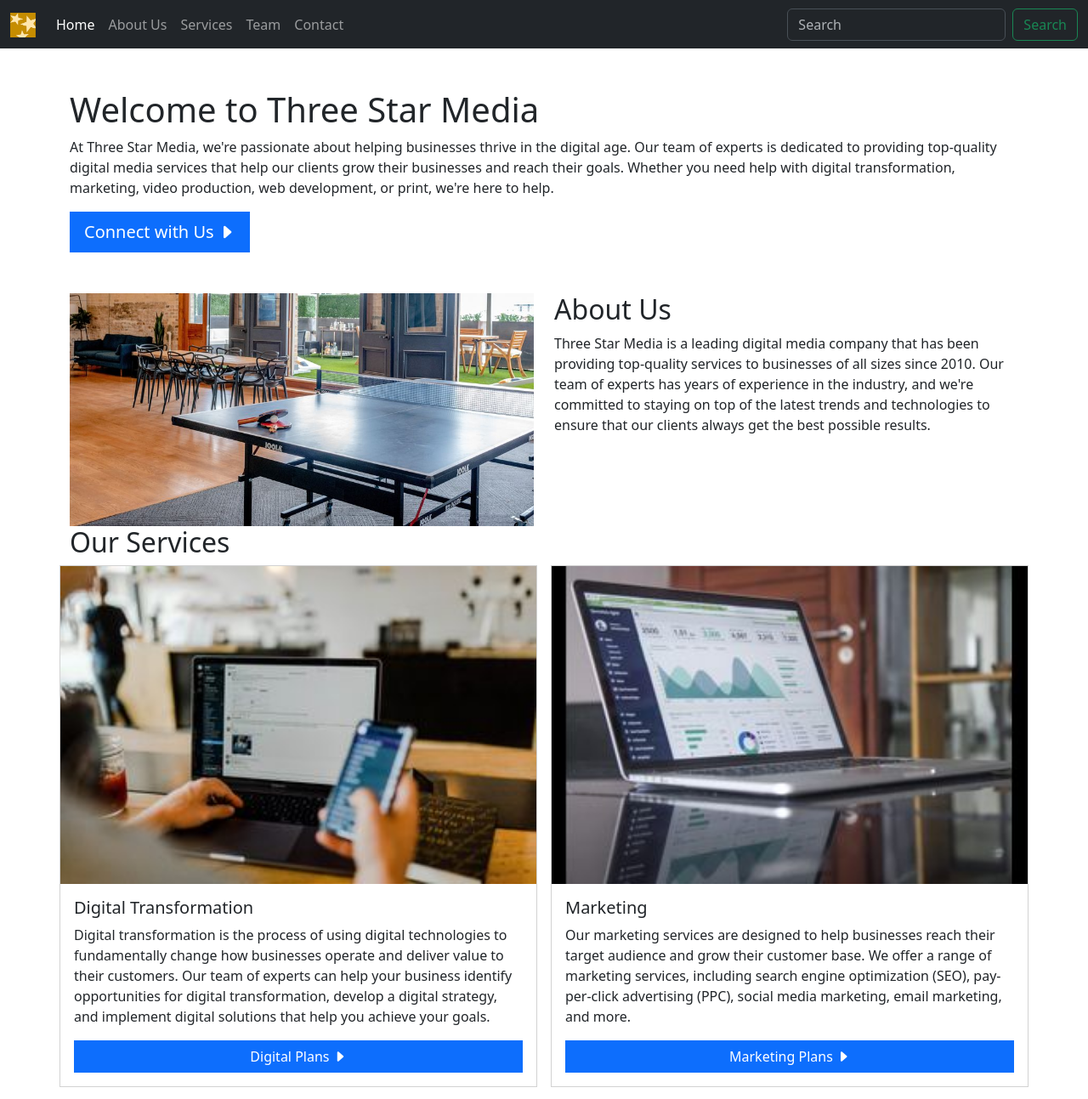
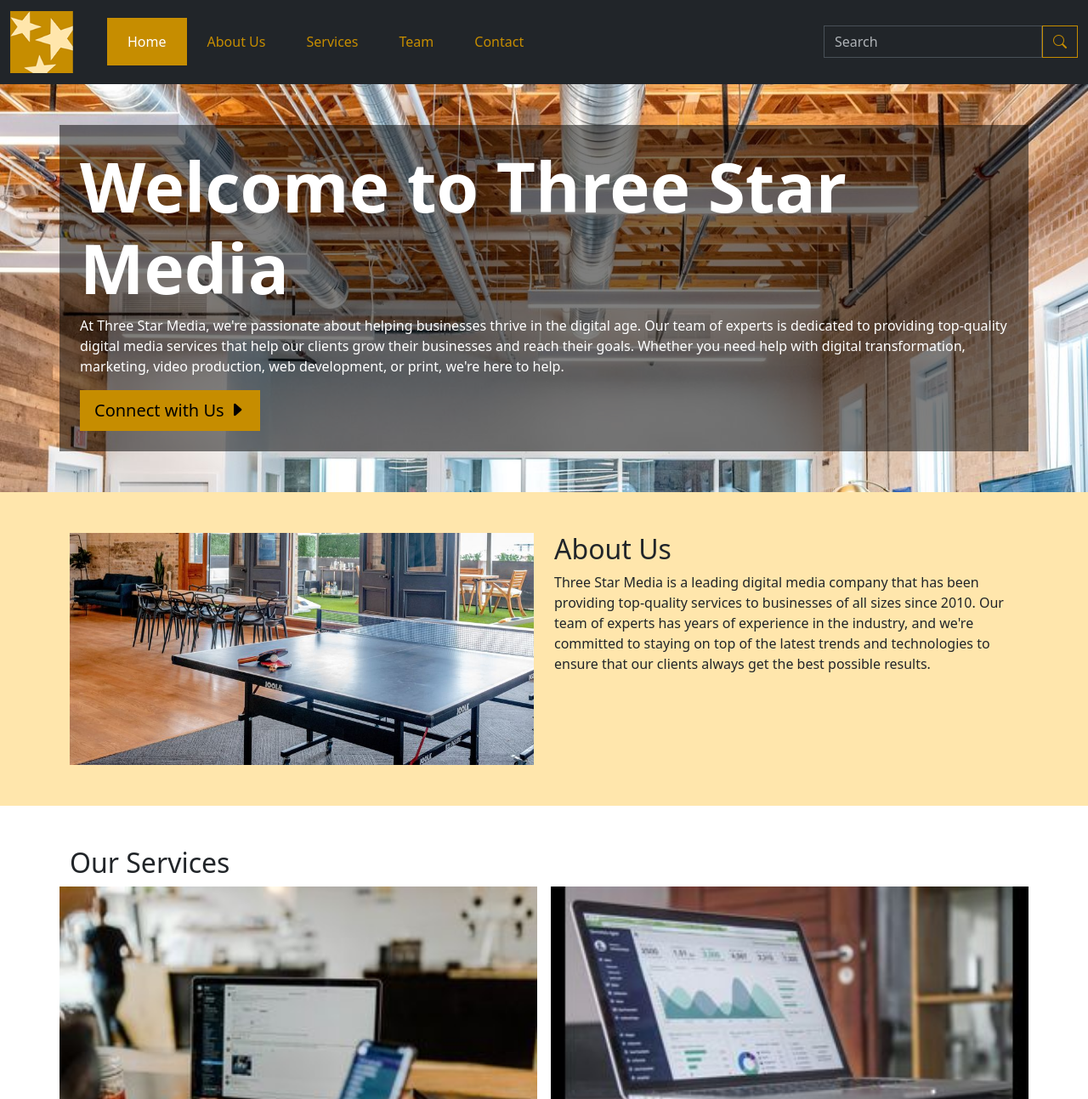
Before and after one commit to karlinvillasis/mtm6201-week10-bootstrap-030, a plain HTML site: page index.html in a window 1280 px wide. Shown: the top 1293 px of the page at 85% size. Drawn offline with nearby package versions, Linux system fonts and the light colour scheme.

Commit message:
completes the demo

```diff
--- a/css/main.css
+++ b/css/main.css
@@ -0,0 +1,96 @@
+:root {
+    --bs-primary-rgb: 198,141,0;
+    --bs-emphasis-color-rgb: 198,141,0;
+    --color-primary-hex: #C68D00;
+    --bs-primary-bg-subtle: #FFE6AC;
+    --bs-link-color-rgb: 198,141,0;
+}
+
+/* --------- General Styles ---------- */
+img, object {
+    max-width: 100%;
+    height: auto;
+    object-fit: cover;
+}
+
+/* --------- Header ---------- */
+.nav-link {
+    color: rgb(var(--bs-primary-rgb));
+}
+
+/* --------- Buttons ---------- */
+
+.btn-outline-primary {
+    --bs-btn-color: var(--color-primary-hex);
+    --bs-btn-border-color: var(--color-primary-hex);
+    --bs-btn-hover-bg: var(--color-primary-hex);
+    --bs-btn-hover-border-color: var(--color-primary-hex);
+}
+
+.btn-primary {
+    --bs-btn-color: black;
+    --bs-btn-bg: var(--color-primary-hex);
+    --bs-btn-border-color: var(--color-primary-hex);
+    --bs-btn-hover-color: #fff;
+    --bs-btn-hover-bg: var(--color-primary-hex);
+    --bs-btn-hover-border-color: var(--color-primary-hex);
+    --bs-btn-focus-shadow-rgb: 49,132,253;
+    --bs-btn-active-color: #fff;
+    --bs-btn-active-bg: #0a58ca;
+    --bs-btn-active-border-color: #0a53be;
+    --bs-btn-active-shadow: inset 0 3px 5px rgba(0, 0, 0, 0.125);
+    --bs-btn-disabled-color: #fff;
+    --bs-btn-disabled-bg: #0d6efd;
+    --bs-btn-disabled-border-color: #0d6efd;
+}
+
+
+/* --------- Hero Section ---------- */
+
+.hero {
+    background-image: url('../img/main-banner.jpg');
+    background-repeat: no-repeat;
+    background-size: cover;
+}
+
+.hero .container {
+    background: rgba(0,0,0,0.5) !important;
+}
+
+/* --------- Vision Section ---------- */
+.vision {
+    background-image: url('../img/vision.jpg');
+    background-repeat: no-repeat;
+    background-size: cover;
+}
+
+.btn-dark {
+    --bs-btn-color: #fff;
+    --bs-btn-bg: #212529;
+    --bs-btn-border-color: var(--color-primary-hex);
+    --bs-btn-hover-color: var(--color-primary-hex);
+    /* --bs-btn-hover-bg: #424649; */
+    --bs-btn-hover-border-color: #373b3e;
+    --bs-btn-focus-shadow-rgb: 66,70,73;
+    --bs-btn-active-color: #fff;
+    --bs-btn-active-bg: #4d5154;
+    --bs-btn-active-border-color: #373b3e;
+    --bs-btn-active-shadow: inset 0 3px 5px rgba(0, 0, 0, 0.125);
+    --bs-btn-disabled-color: #fff;
+    --bs-btn-disabled-bg: #212529;
+    --bs-btn-disabled-border-color: #212529;
+}
+
+.table-primary {
+    --bs-table-color: #000;
+    --bs-table-bg: var(--bs-primary-bg-subtle);
+    --bs-table-border-color: #bacbe6;
+    --bs-table-striped-bg: #c5d7f2;
+    --bs-table-striped-color: #000;
+    --bs-table-active-bg: #bacbe6;
+    --bs-table-active-color: #000;
+    --bs-table-hover-bg: #bfd1ec;
+    --bs-table-hover-color: #000;
+    color: var(--bs-table-color);
+    border-color: var(--bs-table-border-color);
+}
--- a/index.html
+++ b/index.html
@@ -16,7 +16,7 @@
         <nav class="navbar navbar-expand-md bg-dark" data-bs-theme="dark">
             <div class="container-fluid">
                 <a class="navbar-brand" href="#">
-                    <img class="img-fluid" src="img/logo.png" alt="Bootstrap" width="30" height="24">
+                    <img class="img-fluid w-75" src="img/logo.png" alt="Bootstrap">
                 </a>
               <button class="navbar-toggler" type="button" data-bs-toggle="collapse" data-bs-target="#navbarSupportedContent" aria-controls="navbarSupportedContent" aria-expanded="false" aria-label="Toggle navigation">
                 <span class="navbar-toggler-icon"></span>
@@ -24,40 +24,40 @@
               <div class="collapse navbar-collapse" id="navbarSupportedContent">
                 <ul class="navbar-nav me-auto mb-2 mb-lg-0">
                   <li class="nav-item">
-                    <a class="nav-link active" aria-current="page" href="#top">Home</a>
+                    <a class="nav-link active bg-primary py-3 px-4" aria-current="page" href="#top">Home</a>
                   </li>
                   <li class="nav-item">
-                    <a class="nav-link" href="#about">About Us</a>
+                    <a class="nav-link py-3 px-4" href="#about">About Us</a>
                   </li>
                   <li class="nav-item">
-                    <a class="nav-link" href="#services">Services</a>
+                    <a class="nav-link py-3 px-4" href="#services">Services</a>
                   </li>
                   <li class="nav-item">
-                    <a class="nav-link" href="#team">Team</a>
+                    <a class="nav-link py-3 px-4" href="#team">Team</a>
                   </li>
                   <li class="nav-item">
-                    <a class="nav-link" href="#contact">Contact</a>
+                    <a class="nav-link py-3 px-4" href="#contact">Contact</a>
                   </li>
 
                 </ul>
                 <form class="d-flex" role="search">
-                  <input class="form-control me-2" type="search" placeholder="Search" aria-label="Search">
-                  <button class="btn btn-outline-success" type="submit">Search</button>
+                  <input class="form-control rounded-0" type="search" placeholder="Search" aria-label="Search">
+                  <button class="btn btn-outline-primary rounded-0" type="submit"><i class="bi bi-search"></i></button>
                 </form>
               </div>
             </div>
           </nav>
     </header>
     <main>
-        <section class="hero container-fluid my-5" role="banner">
-            <div class="container">
-                <h1>Welcome to Three Star Media</h1>
-                <p>At Three Star Media, we're passionate about helping businesses thrive in the digital age. Our team of experts is dedicated to providing top-quality digital media services that help our clients grow their businesses and reach their goals. Whether you need help with digital transformation, marketing, video production, web development, or print, we're here to help.</p>
+        <section class="hero container-fluid py-5" role="banner">
+            <div class="container bg-black p-4">
+                <h1 class="display-1 text-white fw-bold">Welcome to Three Star Media</h1>
+                <p class="text-white">At Three Star Media, we're passionate about helping businesses thrive in the digital age. Our team of experts is dedicated to providing top-quality digital media services that help our clients grow their businesses and reach their goals. Whether you need help with digital transformation, marketing, video production, web development, or print, we're here to help.</p>
                 <button type="button" class="btn btn-primary btn-lg rounded-0">Connect with Us <i class="bi bi-caret-right-fill"></i></button>
             </div>
         </section>
 
-        <section id="about" class="about container-fluid">
+        <section id="about" class="about container-fluid bg-primary-subtle py-5">
             <div class="container">
                 <div class="row">
                     <div class="col-md">
@@ -71,77 +71,77 @@
             </div>
         </section>
 
-        <section class="services container" id="services">
+        <section class="services container py-5" id="services">
             <h2>Our Services</h2>
             <div class="row gap-3 pb-3">
-                <div class="card col-md px-0 rounded-0">
+                <div class="card col-md px-0 rounded-0 border-0">
                     <img src="img/digital.jpg" class="card-img-top rounded-0" alt="back view of a person reading on his laptop and mobile">
-                    <div class="card-body">
+                    <div class="card-body bg-primary-subtle">
                       <h5 class="card-title">Digital Transformation</h5>
                       <p class="card-text">Digital transformation is the process of using digital technologies to fundamentally change how businesses operate and deliver value to their customers. Our team of experts can help your business identify opportunities for digital transformation, develop a digital strategy, and implement digital solutions that help you achieve your goals.</p>
-                      <a href="#" class="btn btn-primary rounded-0 d-block">Digital Plans  <i class="bi bi-caret-right-fill"></i></a>
+                      <a href="#" class="btn btn-dark text-white py-4 rounded-0 d-block">Digital Plans  <i class="bi bi-caret-right-fill"></i></a>
                     </div>
                 </div>
 
-                <div class="card col-md px-0 rounded-0 justify-content-between">
+                <div class="card col-md px-0 rounded-0 justify-content-between border-0">
                     <img src="img/marketing.jpg" class="card-img-top rounded-0" alt="isometric view of a laptop">
-                    <div class="card-body">
+                    <div class="card-body bg-primary-subtle">
                       <h5 class="card-title">Marketing</h5>
                       <p class="card-text">Our marketing services are designed to help businesses reach their target audience and grow their customer base. We offer a range of marketing services, including search engine optimization (SEO), pay-per-click advertising (PPC), social media marketing, email marketing, and more.</p>
-                      <a href="#" class="btn btn-primary rounded-0 d-block">Marketing Plans  <i class="bi bi-caret-right-fill"></i></a>
+                      <a href="#" class="btn btn-dark text-white py-4 rounded-0 d-block">Marketing Plans  <i class="bi bi-caret-right-fill"></i></a>
                     </div>
                 </div>
             </div>
 
             <div class="row gap-3">
-                <div class="card col-md px-0 rounded-0">
+                <div class="card col-md px-0 rounded-0 border-0">
                     <img src="img/video.jpg" class="card-img-top rounded-0" alt="a person holding a mobile with the youtube logo on its screen">
-                    <div class="card-body">
+                    <div class="card-body bg-primary-subtle">
                       <h5 class="card-title">Video Production</h5>
                       <p class="card-text">Video is a powerful tool for engaging audiences and telling your brand story. Our video production services include everything from concept development and scriptwriting to shooting, editing, and post-production. We can create a variety of video types, including promotional videos, explainer videos, corporate videos, and more.</p>
-                      <a href="#" class="btn btn-primary rounded-0 d-block">Video Plans  <i class="bi bi-caret-right-fill"></i></a>
+                      <a href="#" class="btn btn-dark text-white py-4 rounded-0 d-block">Video Plans  <i class="bi bi-caret-right-fill"></i></a>
                     </div>
                 </div>
 
-                <div class="card col-md px-0 rounded-0">
+                <div class="card col-md px-0 rounded-0 border-0">
                     <img src="img/web.jpg" class="card-img-top rounded-0" alt="a person holding a mobile with the youtube logo on its screen">
-                    <div class="card-body">
+                    <div class="card-body bg-primary-subtle">
                       <h5 class="card-title">Web Development</h5>
                       <p class="card-text">A strong web presence is essential for businesses in the digital age. Our team of web developers can create a custom website that meets your business's unique needs and goals. We use the latest web development technologies and best practices to ensure that your website is fast, user-friendly, and optimized for search engines.</p>
-                      <a href="#" class="btn btn-primary rounded-0 d-block">Web Plans  <i class="bi bi-caret-right-fill"></i></a>
+                      <a href="#" class="btn btn-dark text-white py-4 rounded-0 d-block">Web Plans  <i class="bi bi-caret-right-fill"></i></a>
                     </div>
                 </div>
 
-                <div class="card col-md px-0 rounded-0">
+                <div class="card col-md px-0 rounded-0 border-0">
                     <img src="img/print.jpg" class="card-img-top rounded-0" alt="a person holding a mobile with the youtube logo on its screen">
-                    <div class="card-body">
+                    <div class="card-body bg-primary-subtle">
                       <h5 class="card-title">Print</h5>
                       <p class="card-text">Print materials are still an important part of many businesses' marketing strategies. We offer a range of print services, including business cards, flyers, brochures, banners, and more. Our team can help you design and print high-quality materials that effectively promote your brand and message.</p>
-                      <a href="#" class="btn btn-primary rounded-0 d-block">Print Plans  <i class="bi bi-caret-right-fill"></i></a>
+                      <a href="#" class="btn btn-dark text-white py-4 rounded-0 d-block">Print Plans  <i class="bi bi-caret-right-fill"></i></a>
                     </div>
                 </div>
             </div>
         </section>
 
-        <section class="vision container-fluid my-5" id="vision">
+        <section class="vision container-fluid my-5 py-5" id="vision">
             <div class="container">
-                <h2>Our Vision</h2>
-                <p>Our team is made up of experienced professionals with a wide range of skills and expertise. We're dedicated to providing top-quality digital media services that help our clients grow their businesses and achieve their goals. Whether you need help with digital transformation, marketing, video production, web development, or print, we have the skills and expertise to help you succeed.</p>
-                <button type="button" class="btn btn-primary btn-lg rounded-0">Learn More <i class="bi bi-caret-right-fill"></i></button>
+                <h2 class="text-white">Our Vision</h2>
+                <p class="text-white">Our team is made up of experienced professionals with a wide range of skills and expertise. We're dedicated to providing top-quality digital media services that help our clients grow their businesses and achieve their goals. Whether you need help with digital transformation, marketing, video production, web development, or print, we have the skills and expertise to help you succeed.</p>
+                <button type="button" class="btn btn-dark btn-lg rounded-0 py-3 px-4">Learn More <i class="bi bi-caret-right-fill"></i></button>
             </div>
         </section>
 
         <section class="team container" id="team">
             <div class="row row-cols-md-2">
-                <img class="col-md" src="img/john.jpg" alt="Portrait of John Doe, CEO of Three Star Media">
-                <div class="col-md">
+                <img class="col-md p-0" src="img/john.jpg" alt="Portrait of John Doe, CEO of Three Star Media">
+                <div class="col-md bg-primary-subtle p-4 mb-3 mb-md-0">
                     <h3>John Doe</h3>
                     <p class="h5">CEO and Co-owner</p>
                     <hr class="border border-primary border-2 opacity-75">
                     <p>John is a seasoned digital media professional with over 15 years of experience in the industry. He specializes in digital transformation and marketing, helping businesses leverage digital technologies to achieve their goals. John is passionate about helping businesses thrive in the digital age and is dedicated to providing top-quality services to our clients.</p>
                 </div>
-                <img class="col-md order-md-last" src="img/bob.jpg" alt="Portrait of John Doe, CEO of Three Star Media">
-                <div class="col-md">
+                <img class="col-md order-md-last p-0" src="img/bob.jpg" alt="Portrait of John Doe, CEO of Three Star Media">
+                <div class="col-md bg-primary-subtle p-4">
                     <h3>Bob Rite</h3>
                     <p class="h5">CFO and Co-owner</p>
                     <hr class="border border-primary border-2 opacity-75">
@@ -171,7 +171,7 @@
                             <textarea class="form-control" name="message" id="" cols="30" rows="10"></textarea>
                         </div>
 
-                        <button type="submit" class="btn btn-primary rounded-0">Send</button>
+                        <button type="submit" class="btn btn-dark text-primary rounded-0">Send</button>
                       </form>
                 </div>
 
@@ -182,10 +182,10 @@
 
                 <div class="col-md-12 order-md-last my-3">
                     <h3>Hours of operation</h3>
-                    <table class="table">
+                    <table class="table border-1">
                         <thead>
                           <tr class="table-primary">
-                            <th scope="col">Days</th>
+                            <th scope="col" >Days</th>
                             <th scope="col">Hours</th>
                           </tr>
                         </thead>
@@ -205,8 +205,8 @@
         </section>
     </main>
     <footer class="container-fluid bg-dark text-light py-3">
-        <p>&copy; Copyright Three Star Media. 2023</p>
-        <p class="mb-0">All images are taken from <a href="https://unsplash.com">Unsplash</a></p>
+        <p class="text-primary">&copy; Copyright Three Star Media. 2023</p>
+        <p class="mb-0 text-primary">All images are taken from <a href="https://unsplash.com">Unsplash</a></p>
     </footer>
     <!-- Bootstrap JS -->
     <script src="https://cdn.jsdelivr.net/npm/bootstrap@5.3.0-alpha1/dist/js/bootstrap.bundle.min.js" integrity="sha384-w76AqPfDkMBDXo30jS1Sgez6pr3x5MlQ1ZAGC+nuZB+EYdgRZgiwxhTBTkF7CXvN" crossorigin="anonymous"></script>
```
